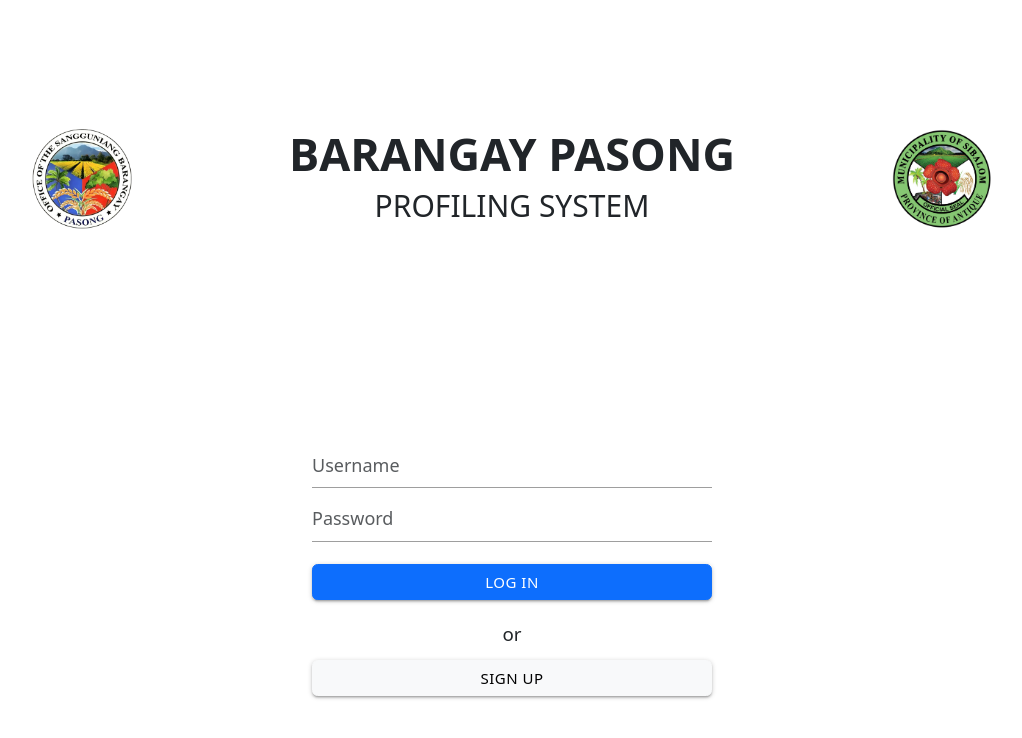
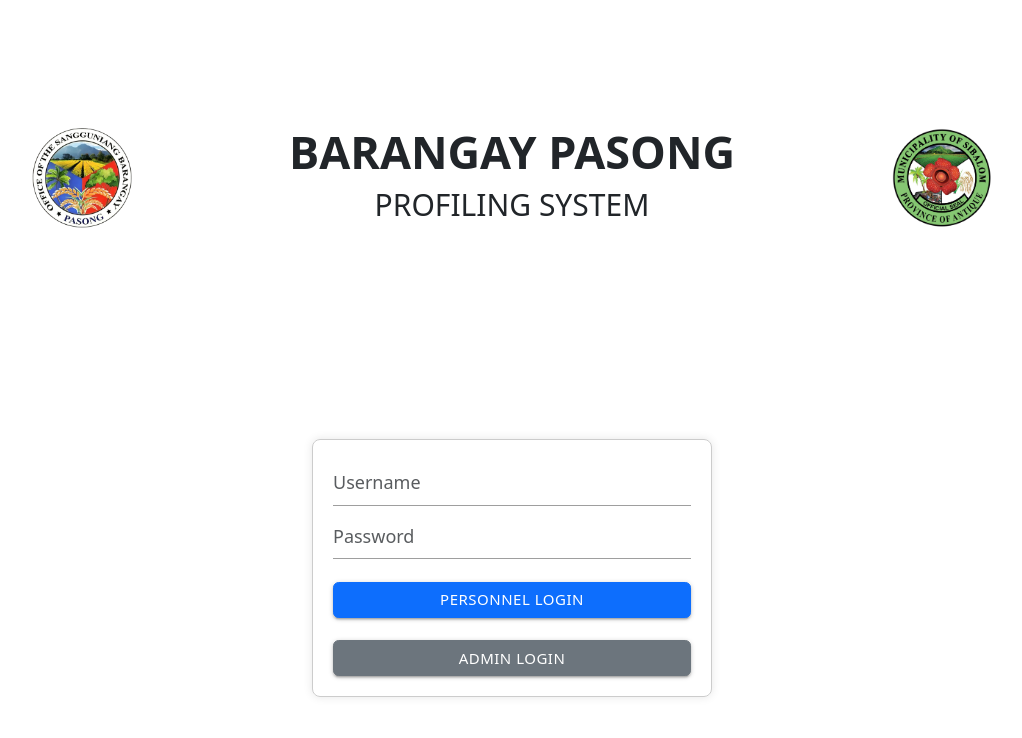
Before and after one commit to naikka/Websys, a React (Vite) app: page / in a window 1280 px wide. Shown: the top 738 px of the page, without its empty margins (128-1150 px from the left). Built offline with nearby package versions, Linux system fonts and the light colour scheme.

Commit message:
changes1

```diff
--- a/src/components/Home.jsx
+++ b/src/components/Home.jsx
@@ -12,8 +12,11 @@ export default function Home() {
 
                 <img src={pasonglogos} alt="Pasong Logo" style={{ height: '120px', width: 'auto' }} />
 
-                <h3 style={{ color: 'white', marginTop: '20px' }}>Dashboard</h3>
-
+                <h3 style={{ color: 'white', marginTop: '2em' }}>
+                    <button style={dashboardButtonStyle}>
+                        Dashboard
+                    </button>
+                </h3>
 
                 <div style={{ width: '100%', marginTop: '20px', textAlign: 'left', paddingLeft: '20px' }}>
                     <button style={buttonStyle}>
@@ -39,7 +42,6 @@ export default function Home() {
                 </div>
             </div>
 
-
             <div style={{ flex: 1, backgroundColor: '#f5f5f5' }}>
                 {/* HEADER */}
                 <div style={{ height: '80px', backgroundColor: '#efebe9', display: 'flex', alignItems: 'center', justifyContent: 'space-between', padding: '0 20px', boxShadow: '0 4px 8px rgba(0, 0, 0, 0.1)' }}>
@@ -50,11 +52,41 @@ export default function Home() {
                     </div>
                 </div>
 
-                {/* MAINCONTENT */}
+                {/* MAIN CONTENT */}
                 <div style={{ padding: '20px' }}>
+                    <h2>DASHBOARD</h2>
 
-                    <h1>DASHBOARD</h1>
-
+                    {/* Table for Barangay Officials */}
+                    <h3>Barangay Officials</h3>
+                    <div style={tableContainerStyle}>
+                        <table className="table table-striped" style={{ marginBottom: '0' }}>
+                            <thead>
+                                <tr>
+                                    <th>Picture</th>
+                                    <th>Name</th>
+                                    <th>Information</th>
+                                </tr>
+                            </thead>
+                            <tbody>
+                                <tr>
+                                    <td><img src="path/to/picture1.jpg" alt="Official 1" style={{ height: '100px', width: 'auto' }} /></td>
+                                    <td>Official 1</td>
+                                    <td>Information about Official 1</td>
+                                </tr>
+                                <tr>
+                                    <td><img src="path/to/picture2.jpg" alt="Official 2" style={{ height: '100px', width: 'auto' }} /></td>
+                                    <td>Official 2</td>
+                                    <td>Information about Official 2</td>
+                                </tr>
+                                <tr>
+                                    <td><img src="path/to/picture3.jpg" alt="Official 3" style={{ height: '100px', width: 'auto' }} /></td>
+                                    <td>Official 3</td>
+                                    <td>Information about Official 3</td>
+                                </tr>
+                                {/* Add more rows as needed */}
+                            </tbody>
+                        </table>
+                    </div>
                 </div>
             </div>
         </div>
@@ -78,3 +110,21 @@ const iconStyle = {
     marginRight: '10px',
     fontSize: '24px'
 };
+
+const dashboardButtonStyle = {
+    backgroundColor: 'white',
+    border: '2px solid white',
+    borderRadius: '2px',
+    color: 'black',
+    fontSize: '18px',
+    padding: '10px 20px',
+    cursor: 'pointer'
+};
+
+const tableContainerStyle = {
+    border: '1px solid #ddd',
+    borderRadius: '2px',
+    maxHeight: '400px', // Adjust height as needed
+    overflowY: 'scroll',
+    padding: '10px'
+};
--- a/src/components/LogInPage.jsx
+++ b/src/components/LogInPage.jsx
@@ -7,9 +7,14 @@ import { useNavigate } from 'react-router-dom';
 export default function LogInPage() {
     const navigate = useNavigate();
 
-    const handleLoginClick = () => {
-        // Redirect to the home page
-        navigate('/home');
+    const handleLoginClick = (type) => {
+        if (type === 'personnel') {
+            // Handle personnel login
+            navigate('/Home'); // Example route for personnel
+        } else if (type === 'admin') {
+            // Handle admin login
+            navigate('/Home'); // Example route for admin
+        }
     };
 
     return (
@@ -31,15 +36,12 @@ export default function LogInPage() {
 
                     <div className='col-12 d-flex justify-content-center'>
                         <div className='col-12 col-md-6 p-5 d-flex align-items-center justify-content-center'>
-                            <form className='w-100' style={{ maxWidth: '400px', margin: 'auto' }}>
+                            <form className='w-100' style={{ maxWidth: '400px', margin: 'auto', border: '1px solid #ccc', padding: '20px', borderRadius: '8px', boxShadow: '0 0 10px rgba(0,0,0,0.1)' }}>
                                 <input className='form-control mb-2' placeholder='Username' style={{ fontSize: '1.2rem' }} />
                                 <input className='form-control mb-4' type='password' placeholder='Password' style={{ fontSize: '1.2rem' }} />
                                 <div className='d-grid gap-2'>
-                                    <button className="btn btn-primary mb-3" type="button" onClick={handleLoginClick}>Log in</button>
-                                    <div className="text-center">
-                                        <h5>or</h5>
-                                    </div>
-                                    <button className="btn btn-light" type="button">Sign up</button>
+                                    <button className="btn btn-primary mb-3" type="button" onClick={() => handleLoginClick('personnel')}>Personnel Login</button>
+                                    <button className="btn btn-secondary" type="button" onClick={() => handleLoginClick('admin')}>Admin Login</button>
                                 </div>
                             </form>
                         </div>
```
